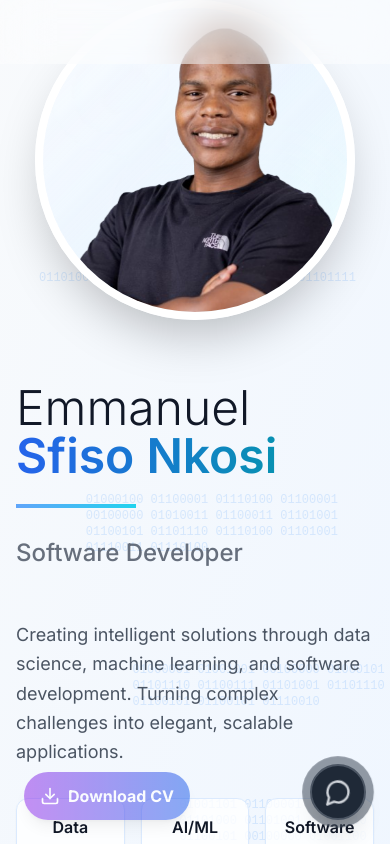
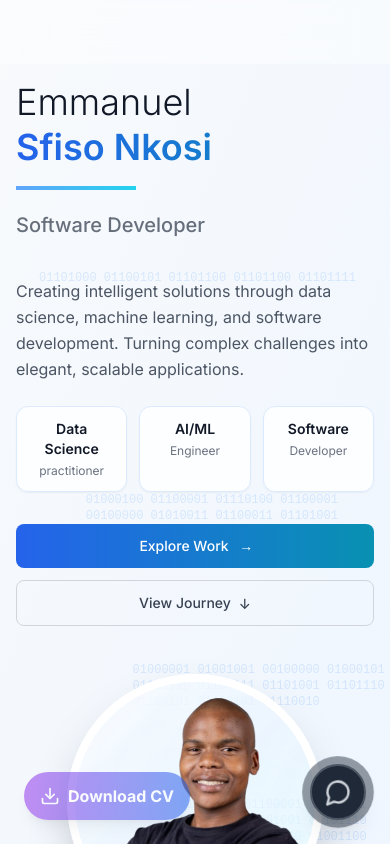
Before and after one commit to Sfiso012/DevWebsite, a Next.js app: page / in a window 390 px wide. Shown: the top 844 px of the page. Built offline with nearby package versions, Linux system fonts and the light colour scheme.

Commit message:
Update Hero.tsx

```diff
--- a/components/Hero.tsx
+++ b/components/Hero.tsx
@@ -75,7 +75,7 @@ export default function HeroOrbital() {
         <section
             ref={ref}
             onMouseMove={handleMouseMove}
-            className="relative min-h-screen flex items-center justify-center overflow-hidden bg-gradient-to-br from-slate-50 to-blue-50"
+            className="relative min-h-screen flex items-center justify-center overflow-hidden bg-gradient-to-br from-slate-50 to-blue-50 pt-20 lg:pt-24"
         >
             {/* Binary Data Streams */}
             <div className="absolute inset-0 overflow-hidden pointer-events-none">
@@ -96,13 +96,13 @@ export default function HeroOrbital() {
                 style={{ rotateX, rotateY, transformStyle: "preserve-3d" }}
                 className="container mx-auto px-4 relative z-10"
             >
-                <div className="max-w-6xl mx-auto grid lg:grid-cols-2 gap-16 items-center">
+                <div className="max-w-6xl mx-auto grid lg:grid-cols-2 gap-12 lg:gap-16 items-center">
                     {/* Left - Enhanced Orbital Profile System */}
                     <motion.div
                         initial={{ opacity: 0, x: -50 }}
                         animate={{ opacity: 1, x: 0 }}
                         transition={{ duration: 1 }}
-                        className="relative flex justify-center lg:justify-end"
+                        className="relative flex justify-center lg:justify-end order-2 lg:order-1"
                         style={{ transform: "translateZ(40px)" }}
                     >
                         <div className="relative">
@@ -111,7 +111,7 @@ export default function HeroOrbital() {
                                 initial={{ scale: 0, rotate: -180 }}
                                 animate={{ scale: 1, rotate: 0 }}
                                 transition={{ duration: 1.2, type: "spring" }}
-                                className="relative w-80 h-80 rounded-full overflow-hidden border-8 border-white shadow-2xl"
+                                className="relative w-64 h-64 lg:w-80 lg:h-80 rounded-full overflow-hidden border-8 border-white shadow-2xl"
                             >
                                 {/* Watercolor Background Effect */}
                                 <div className="absolute inset-0 bg-gradient-to-br from-white via-blue-50/80 to-cyan-50/60 opacity-90">
@@ -147,17 +147,20 @@ export default function HeroOrbital() {
                         initial={{ opacity: 0, x: 50 }}
                         animate={{ opacity: 1, x: 0 }}
                         transition={{ duration: 1, delay: 0.3 }}
-                        className="space-y-8"
+                        className="space-y-6 lg:space-y-8 order-1 lg:order-2"
                         style={{ transform: "translateZ(30px)" }}
                     >
-                        <div className="space-y-6">
+                        <div className="space-y-4 lg:space-y-6">
                             <motion.h1
-                                className="text-5xl lg:text-6xl font-light text-gray-900"
+                                className="text-4xl lg:text-5xl xl:text-6xl font-light text-gray-900 leading-tight"
                                 initial={{ opacity: 0, y: 30 }}
                                 animate={{ opacity: 1, y: 0 }}
                                 transition={{ delay: 0.5 }}
                             >
-                                Emmanuel <span className="font-semibold bg-gradient-to-r from-blue-600 to-cyan-600 bg-clip-text text-transparent">Sfiso Nkosi</span>
+                                Emmanuel{" "}
+                                <span className="font-semibold bg-gradient-to-r from-blue-600 to-cyan-600 bg-clip-text text-transparent block lg:inline">
+                                    Sfiso Nkosi
+                                </span>
                             </motion.h1>
 
                             <motion.div
@@ -167,7 +170,7 @@ export default function HeroOrbital() {
                                 className="h-1 bg-gradient-to-r from-blue-400 to-cyan-400"
                             />
 
-                            <div className="h-16">
+                            <div className="h-14 lg:h-16">
                                 <AnimatePresence mode="wait">
                                     <motion.h2
                                         key={currentProfession}
@@ -175,7 +178,7 @@ export default function HeroOrbital() {
                                         animate={{ opacity: 1, y: 0 }}
                                         exit={{ opacity: 0, y: -20 }}
                                         transition={{ duration: 0.5 }}
-                                        className="text-2xl text-gray-700 font-medium"
+                                        className="text-xl lg:text-2xl text-gray-700 font-medium"
                                     >
                                         {professions[currentProfession]}
                                     </motion.h2>
@@ -183,7 +186,7 @@ export default function HeroOrbital() {
                             </div>
 
                             <motion.p
-                                className="text-gray-600 text-lg leading-relaxed"
+                                className="text-gray-600 text-base lg:text-lg leading-relaxed"
                                 initial={{ opacity: 0 }}
                                 animate={{ opacity: 1 }}
                                 transition={{ delay: 1.3 }}
@@ -199,7 +202,7 @@ export default function HeroOrbital() {
                             initial={{ opacity: 0, y: 30 }}
                             animate={{ opacity: 1, y: 0 }}
                             transition={{ delay: 1.5 }}
-                            className="grid grid-cols-3 gap-4"
+                            className="grid grid-cols-3 gap-3 lg:gap-4"
                         >
                             {[
                                 { label: 'Data Science', sub: 'practitioner' },
@@ -212,12 +215,12 @@ export default function HeroOrbital() {
                                     animate={{ opacity: 1, scale: 1 }}
                                     transition={{ delay: 1.7 + index * 0.1 }}
                                     whileHover={{ scale: 1.05, y: -2 }}
-                                    className="text-center p-4 bg-white/80 backdrop-blur-sm rounded-xl border border-blue-100 hover:border-blue-300 transition-all shadow-sm hover:shadow-md group"
+                                    className="text-center p-3 lg:p-4 bg-white/80 backdrop-blur-sm rounded-xl border border-blue-100 hover:border-blue-300 transition-all shadow-sm hover:shadow-md group"
                                 >
-                                    <div className="font-semibold text-gray-900 group-hover:text-blue-600 transition-colors">
+                                    <div className="font-semibold text-gray-900 text-sm lg:text-base group-hover:text-blue-600 transition-colors">
                                         {item.label}
                                     </div>
-                                    <div className="text-gray-500 text-sm mt-1 group-hover:text-blue-500 transition-colors">
+                                    <div className="text-gray-500 text-xs lg:text-sm mt-1 group-hover:text-blue-500 transition-colors">
                                         {item.sub}
                                     </div>
                                 </motion.div>
@@ -229,13 +232,13 @@ export default function HeroOrbital() {
                             initial={{ opacity: 0, y: 30 }}
                             animate={{ opacity: 1, y: 0 }}
                             transition={{ delay: 1.8 }}
-                            className="flex gap-4 pt-4"
+                            className="flex flex-col sm:flex-row gap-3 lg:gap-4 pt-2 lg:pt-4"
                         >
                             <motion.button
                                 whileHover={{ scale: 1.05, y: -2 }}
                                 whileTap={{ scale: 0.95 }}
                                 onClick={handleExploreWork}
-                                className="bg-gradient-to-r from-blue-600 to-cyan-600 text-white px-8 py-3 font-medium text-sm hover:shadow-lg hover:shadow-blue-500/25 transition-all duration-300 rounded-lg flex-1 group"
+                                className="bg-gradient-to-r from-blue-600 to-cyan-600 text-white px-6 lg:px-8 py-3 font-medium text-sm hover:shadow-lg hover:shadow-blue-500/25 transition-all duration-300 rounded-lg flex-1 group"
                             >
                                 <span className="flex items-center justify-center gap-2">
                                     Explore Work
@@ -252,7 +255,7 @@ export default function HeroOrbital() {
                                 whileHover={{ scale: 1.05, y: -2 }}
                                 whileTap={{ scale: 0.95 }}
                                 onClick={handleViewJourney}
-                                className="border border-gray-300 text-gray-700 px-8 py-3 font-medium text-sm hover:border-blue-400 hover:bg-blue-50 hover:text-blue-700 transition-all duration-300 rounded-lg flex-1 group"
+                                className="border border-gray-300 text-gray-700 px-6 lg:px-8 py-3 font-medium text-sm hover:border-blue-400 hover:bg-blue-50 hover:text-blue-700 transition-all duration-300 rounded-lg flex-1 group"
                             >
                                 <span className="flex items-center justify-center gap-2">
                                     View Journey
@@ -274,20 +277,21 @@ export default function HeroOrbital() {
                     initial={{ opacity: 0 }}
                     animate={{ opacity: 1 }}
                     transition={{ delay: 2 }}
-                    className="absolute bottom-16 left-[45%]"
+                    className="absolute bottom-8 lg:bottom-16 left-1/2 transform -translate-x-1/2"
                 >
                     <motion.div
-                        animate={{ y: [0, 12, 0] }}
+                        animate={{ y: [0, 8, 0] }}
                         transition={{ duration: 2, repeat: Infinity, ease: "easeInOut" }}
                         className="text-gray-400 hover:text-blue-500 transition-colors cursor-pointer flex justify-center"
+                        onClick={() => window.scrollBy({ top: window.innerHeight - 200, behavior: 'smooth' })}
                     >
-                        <ChevronDown className="w-6 h-6" />
+                        <ChevronDown className="w-5 h-5 lg:w-6 lg:h-6" />
                     </motion.div>
                     <motion.p
                         initial={{ opacity: 0 }}
                         animate={{ opacity: 1 }}
                         transition={{ delay: 2.5 }}
-                        className="text-gray-400 text-xs mt-2 text-center"
+                        className="text-gray-400 text-xs mt-2 text-center hidden lg:block"
                     >
                         Scroll to explore
                     </motion.p>
```
